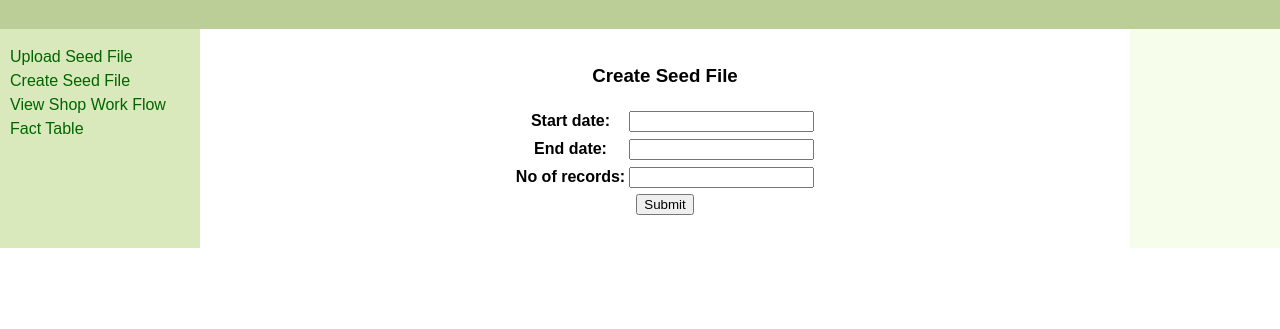
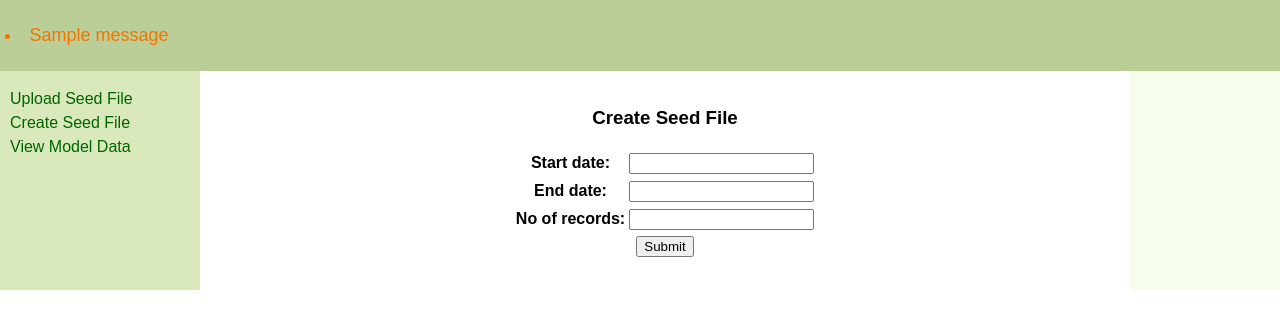
Before and after one commit to osg9c1/AgathosChallenge, a Django app: page /admin/download_seed in a window 1280 px wide. Shown: the top 329 px of the page. Run offline with Django 3.2, Linux system fonts and the light colour scheme; one stand-in notice (Sample message) is shown; parts of the project's set-up code (start-up, migrations or seed data) failed here and were passed over.

Commit message:
Added error message for handling corrupxt csv files

```diff
--- a/static/templates/DownloadSeedForm.html
+++ b/static/templates/DownloadSeedForm.html
@@ -12,7 +12,16 @@
 </head>
 <body>
 
-	<header id="header"><p></p></header>
+	<header id="header">
+        <p>
+                {% for message in messages %}
+        <li style="color: #ee7600;" {% if message.tags %} class="{{ message.tags }}"{% endif %}>
+            {% if message.level == DEFAULT_MESSAGE_LEVELS.ERROR %}Important: {% endif %}
+            {{ message }}
+        </li>
+                {% endfor %}
+    </p>
+    </header>
 
 	<div id="container">
 
@@ -38,7 +47,7 @@
 			<ul>
 				<li><a href="/admin/upload_seed/">Upload Seed File</a></li>
 				<li><a href="/admin/download_seed">Create Seed File</a></li>
-                <li><a href="/admin/lengthOfService/shopworkflowfact/">View Shop Work Flow Fact Table</a></li>
+                <li><a href="/admin/lengthOfService/shopworkflowfact/">View Model Data</a></li>
 
 			</ul>
 
```
Also changed, not shown: lengthOfService/seed.csv (deleted, +0 -10 lines), static/templates/SeedForm.html (+8 -1 lines), lengthOfService/development.sqlite3.
